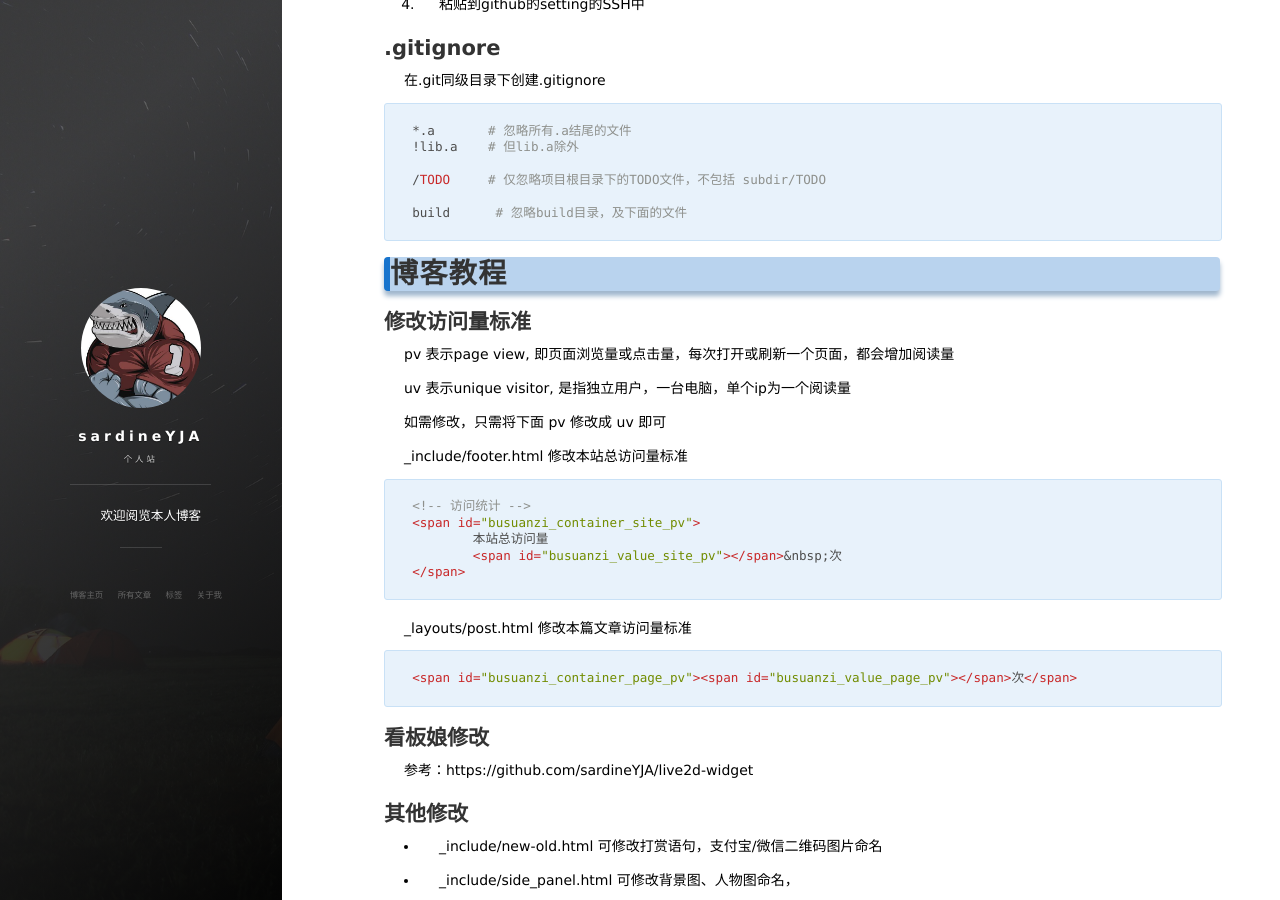
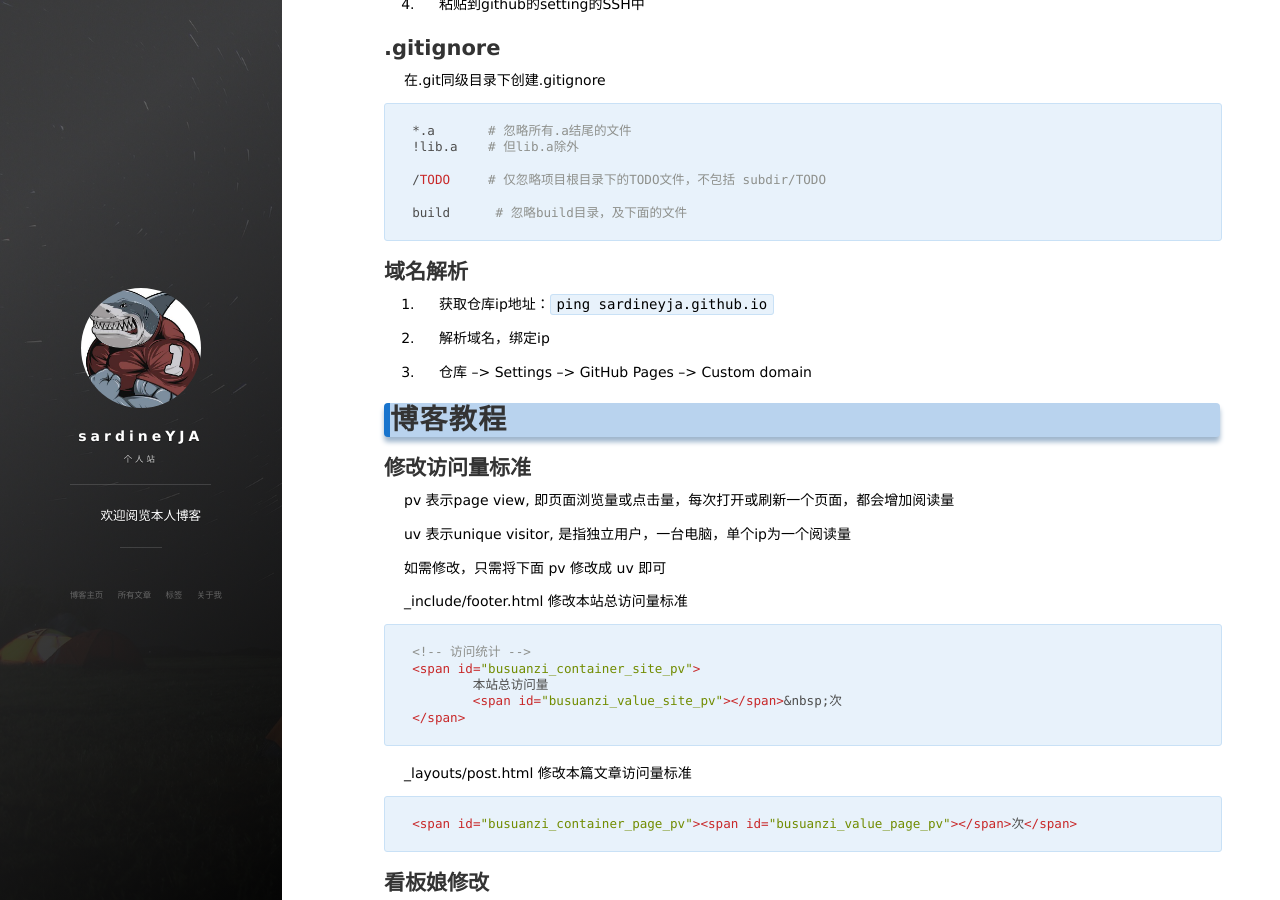
Before and after one commit to sardineYJA/sardineYJA.github.io, a Jekyll site: the page built from _posts/2018-01-01-Other-Blog.md, in a window 1280 px wide and 900 px high, scrolled down 679 px. Built offline with Jekyll 4.4.1, drawn with Linux system fonts in a browser that asks for light colours; nearby versions of some CDN libraries; a script that is not in the unit is left out; comment, search, counter and statistics services are not loaded.

Commit message:
add Custom domain

````diff
--- a/_posts/2018-01-01-Other-Blog.md
+++ b/_posts/2018-01-01-Other-Blog.md
@@ -53,6 +53,16 @@ Please make sure you have the correct access rights and the repository exists.
 
 build      # 忽略build目录，及下面的文件
 ```
+
+
+## 域名解析
+
+1. 获取仓库ip地址：`ping sardineyja.github.io`
+
+2. 解析域名，绑定ip
+
+3. 仓库 --> Settings --> GitHub Pages --> Custom domain
+
 
 
 # 博客教程
````
